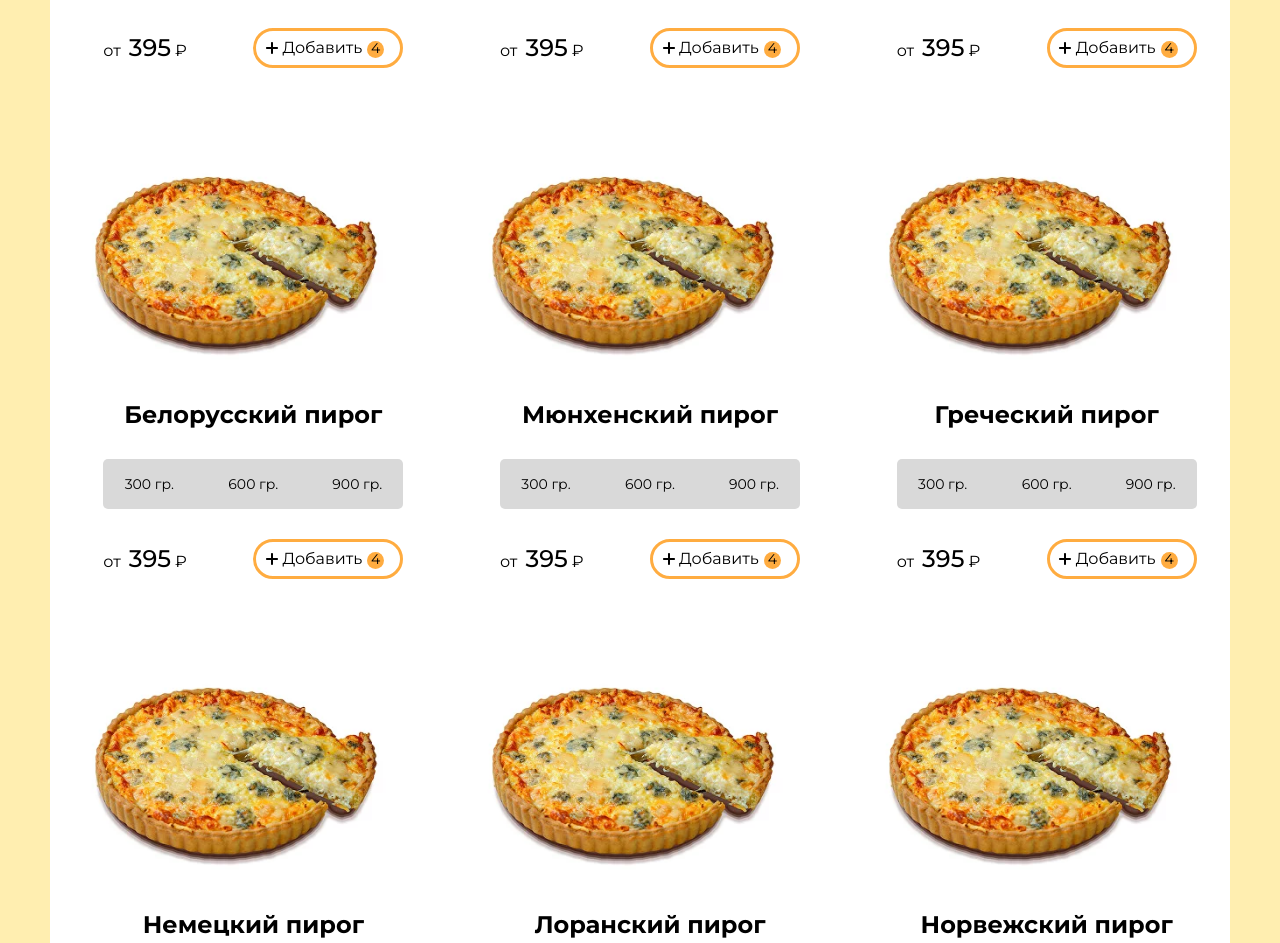
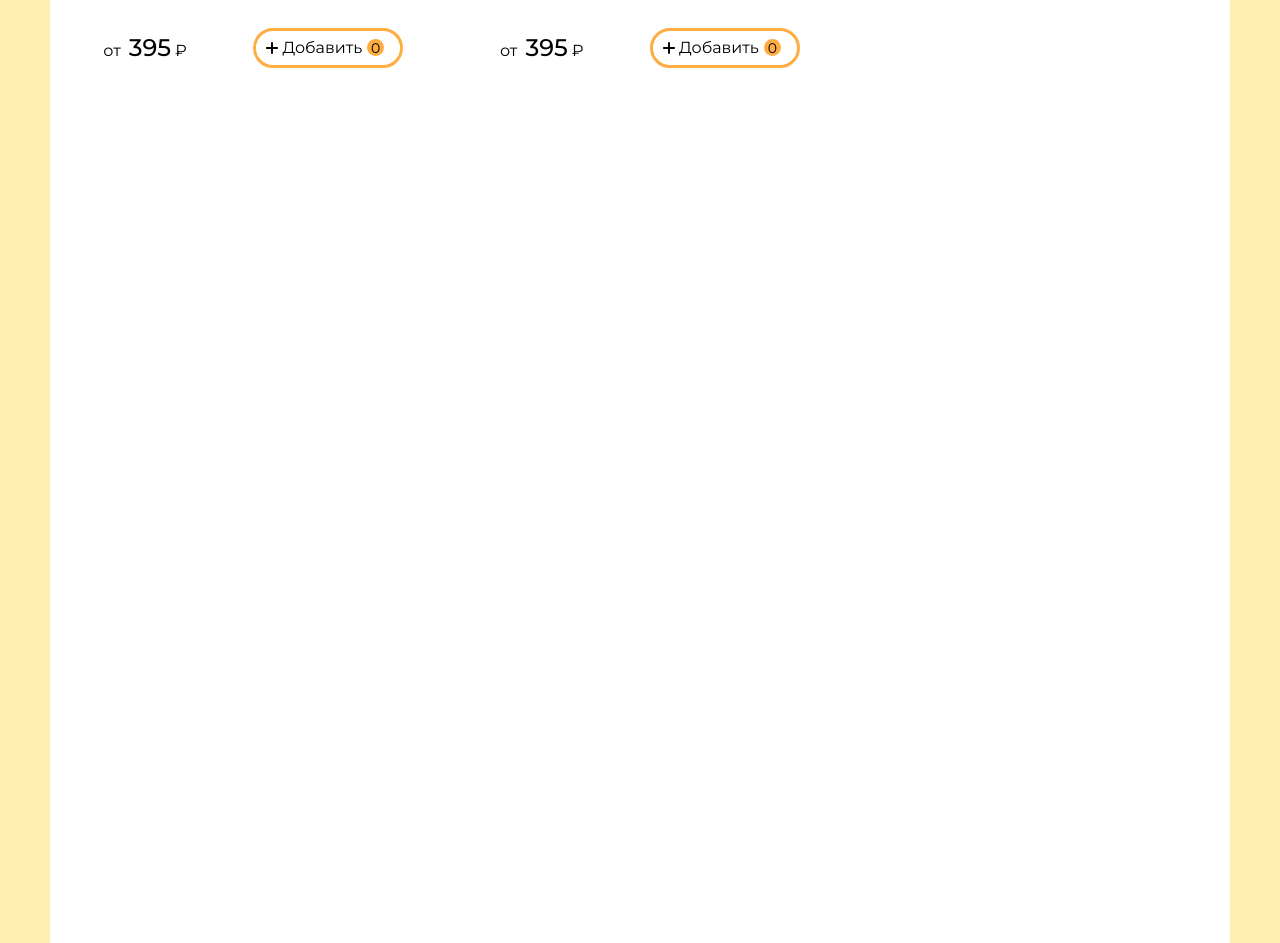
Before and after one commit to ghost3ds/react-pie, a React (Create React App) app: page / in a window 1280 px wide. Shown: the part 809-1752 px from the top of the page. Built offline with nearby package versions, Linux system fonts and the light colour scheme.

Commit message:
add usestate to pieblock for example

```diff
--- a/src/App.js
+++ b/src/App.js
@@ -20,13 +20,6 @@ function App() {
       <div className="card__grid">
         <PieBlock title="Амстердамский пирог" price="395" />
         <PieBlock title="Сибирский пирог" price="395" />
-        <PieBlock title="Ирландский пирог" price="395" />
-        <PieBlock title="Белорусский пирог" price="395" />
-        <PieBlock title="Мюнхенский пирог" price="395" />
-        <PieBlock title="Греческий пирог" price="395" />
-        <PieBlock title="Немецкий пирог" price="395" />
-        <PieBlock title="Лоранский пирог" price="395" />
-        <PieBlock title="Норвежский пирог" price="395" />
       </div>
     </div>
   );
--- a/src/components/PieBlock.jsx
+++ b/src/components/PieBlock.jsx
@@ -1,12 +1,15 @@
-import React from 'react';
+import React, { useState } from 'react';
 
-function PieBlock(props) {
+function PieBlock({ title, price }) {
+  const [count, setCount] = useState(0);
+  const onClickAdd = () => setCount(count + 1);
+
   return (
     <div className="card__container">
       <div className="card__img">
         <img src="./img/1.jpg" alt="pie"></img>
       </div>
-      <h2 className="card__title">{props.title}</h2>
+      <h2 className="card__title">{title}</h2>
       <div className="card__options">
         <ul>
           <li className="card__options__text">300 гр.</li>
@@ -16,11 +19,11 @@ function PieBlock(props) {
       </div>
       <div className="card__price">
         <div>
-          от<span className="card__price__amount">{props.price}</span>&#8381;
+          от<span className="card__price__amount">{price}</span>&#8381;
         </div>
         <div className="card__btn">
-          <button>
-            Добавить<span className="card__amount">4</span>
+          <button onClick={onClickAdd}>
+            Добавить<span className="card__amount">{count}</span>
           </button>
         </div>
       </div>
--- a/src/scss/_card.scss
+++ b/src/scss/_card.scss
@@ -110,6 +110,7 @@
         text-align: center;
         font-family: $body-font;
         margin-left: 5px;
+        padding-top: 2px;
       }
     }
 
```
